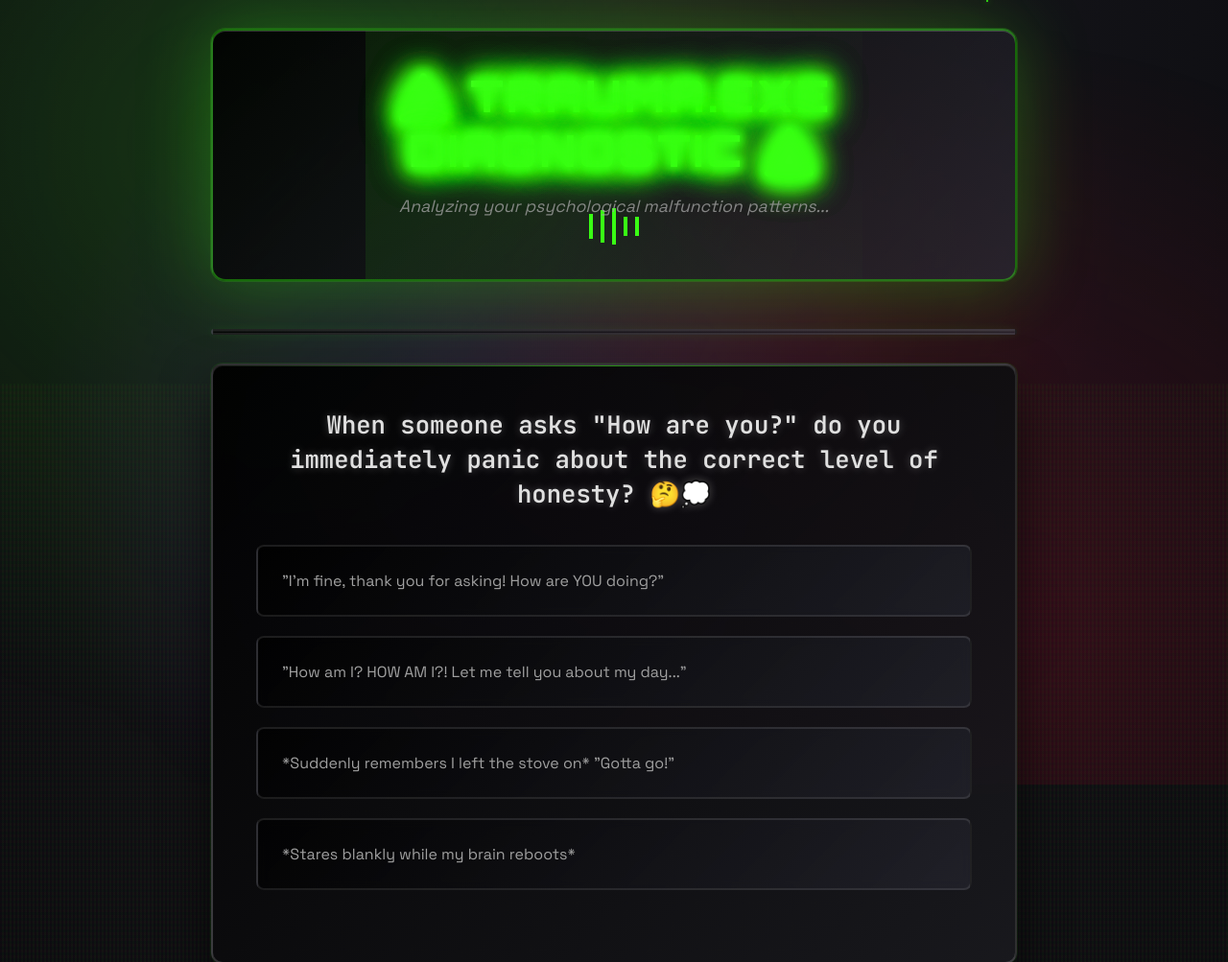
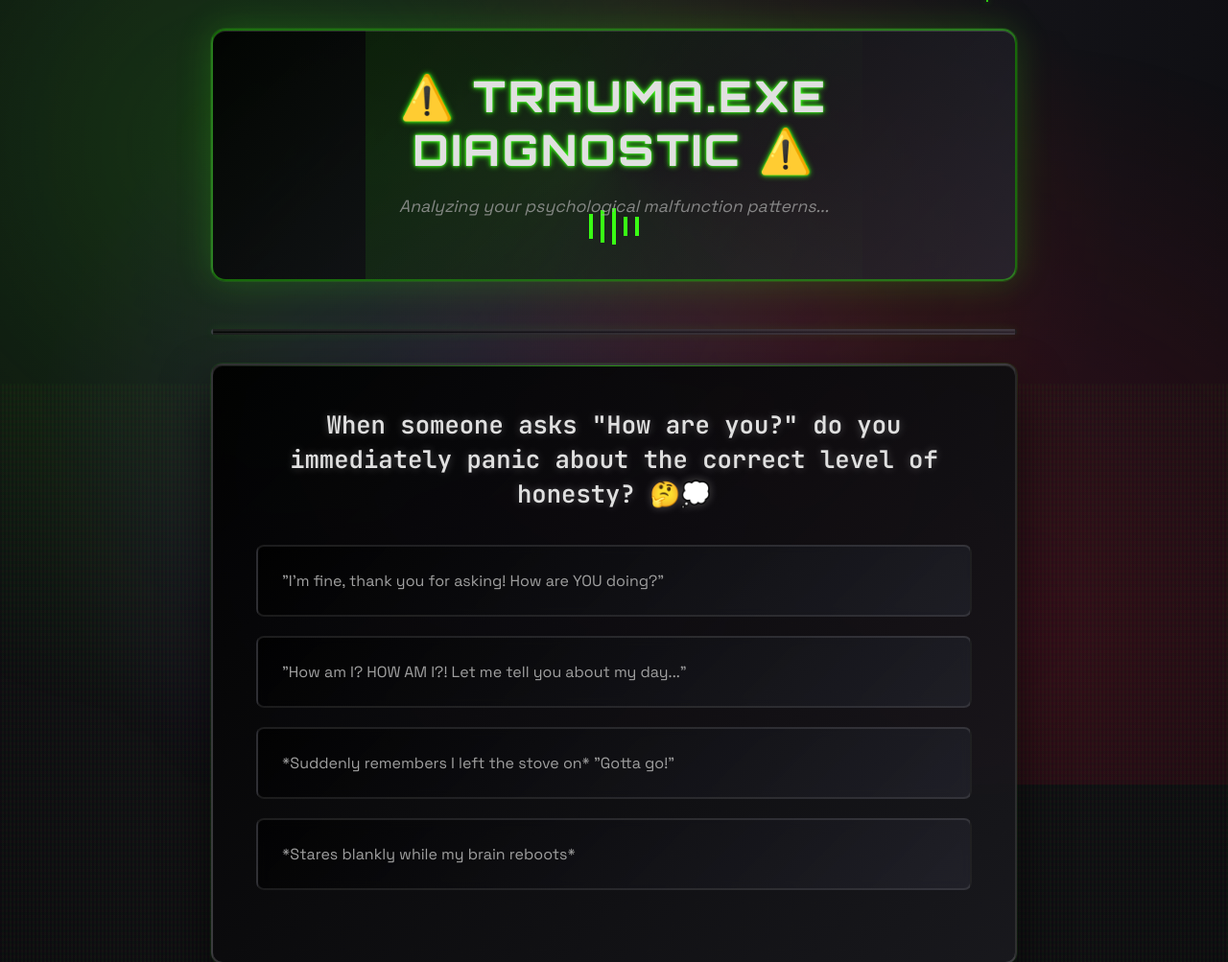
Before and after one commit to Michaelrobins938/trauma_response_diagnostic, a plain HTML site: page index.html in a window 1280 px wide. Shown: the top 1003 px of the page at 96% size. Drawn offline with Linux system fonts and the light colour scheme.

Commit message:
Fix header title readability and remove jittery animations
- Removed background gradient that made text transparent
- Reduced glow effects for better text clarity
- Removed titlePulse animation that caused jittery movement
- Added font smoothing for crisp text rendering
- Simplified glitch effects for better readability

```diff
--- a/index.html
+++ b/index.html
@@ -171,15 +171,15 @@
         @keyframes headerGlow {
             0%, 100% {
                 box-shadow:
-                    0 0 60px rgba(57, 255, 20, 0.2),
+                    0 0 30px rgba(57, 255, 20, 0.15),
                     inset 0 1px 0 rgba(255, 255, 255, 0.1),
                     0 0 0 1px rgba(57, 255, 20, 0.1);
             }
             50% {
                 box-shadow:
-                    0 0 80px rgba(57, 255, 20, 0.3),
-                    inset 0 1px 0 rgba(255, 255, 255, 0.2),
-                    0 0 0 1px rgba(57, 255, 20, 0.2);
+                    0 0 40px rgba(57, 255, 20, 0.2),
+                    inset 0 1px 0 rgba(255, 255, 255, 0.15),
+                    0 0 0 1px rgba(57, 255, 20, 0.15);
             }
         }
 
@@ -206,21 +206,16 @@
             font-weight: 800;
             margin-bottom: 20px;
             text-shadow:
-                0 0 10px var(--accent-toxic),
-                0 0 20px var(--accent-toxic),
-                0 0 30px var(--accent-toxic),
-                0 0 40px var(--accent-toxic);
+                0 0 3px var(--accent-toxic),
+                0 0 6px var(--accent-toxic);
             color: var(--text-ghost);
             position: relative;
             z-index: 1;
             text-transform: uppercase;
             letter-spacing: 3px;
-            animation: titlePulse 2s ease-in-out infinite, titleGlitch 8s linear infinite;
-            background: linear-gradient(45deg, var(--text-ghost), var(--accent-toxic), var(--text-ghost));
-            background-size: 200% 200%;
-            -webkit-background-clip: text;
-            -webkit-text-fill-color: transparent;
-            background-clip: text;
+            -webkit-font-smoothing: antialiased;
+            -moz-osx-font-smoothing: grayscale;
+            text-rendering: optimizeLegibility;
         }
 
         @keyframes titlePulse {
@@ -231,16 +226,15 @@
         @keyframes titleGlitch {
             0%, 90%, 100% {
                 text-shadow:
+                    0 0 5px var(--accent-toxic),
                     0 0 10px var(--accent-toxic),
-                    0 0 20px var(--accent-toxic),
-                    0 0 30px var(--accent-toxic),
-                    0 0 40px var(--accent-toxic);
+                    0 0 15px var(--accent-toxic);
             }
             95% {
                 text-shadow:
-                    2px 0 var(--accent-blood),
-                    -2px 0 var(--flight-color),
-                    0 0 10px var(--accent-toxic);
+                    1px 0 var(--accent-blood),
+                    -1px 0 var(--flight-color),
+                    0 0 5px var(--accent-toxic);
             }
         }
 
@@ -790,7 +784,7 @@
 
     <div class="container">
         <div class="header">
-            <h1 class="glitch-text" data-text="⚠️ TRAUMA.EXE DIAGNOSTIC ⚠️">⚠️ TRAUMA.EXE DIAGNOSTIC ⚠️</h1>
+            <h1>⚠️ TRAUMA.EXE DIAGNOSTIC ⚠️</h1>
             <p>Analyzing your psychological malfunction patterns...</p>
             <div class="sound-wave"></div>
             <div class="sound-wave"></div>
```
